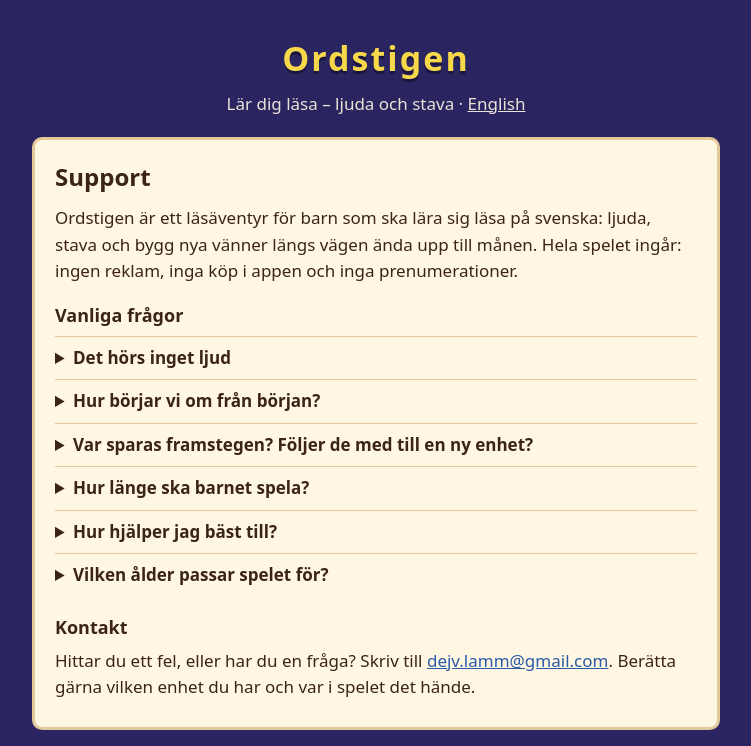
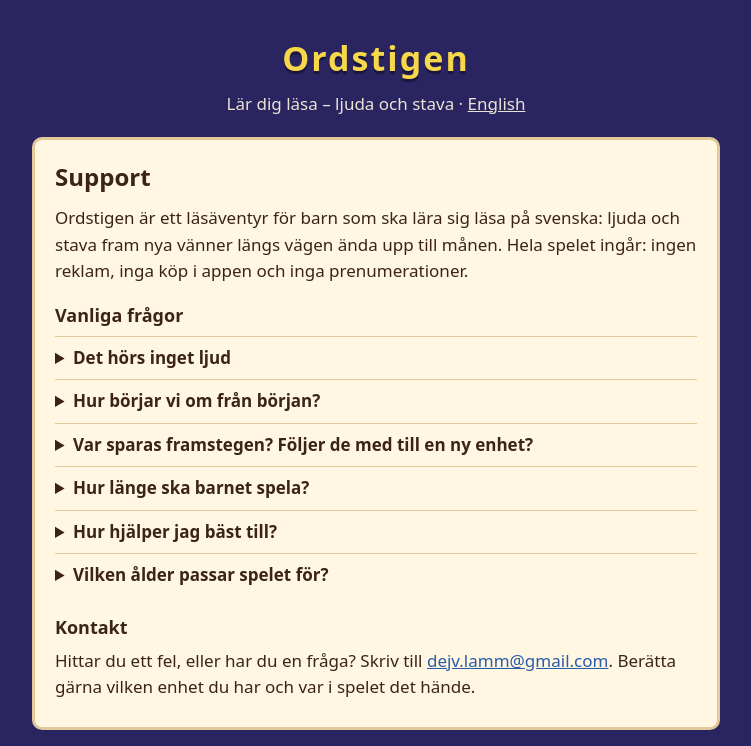
Before and after one commit to dejvlamm/ordstigen-site, a plain HTML site: page index.html in a window 1280 px wide. Shown: the top 746 px of the page, without its empty margins (264-1015 px from the left). Drawn offline with Linux system fonts and the light colour scheme.

Commit message:
Support page: ljuda och stava fram

```diff
--- a/index.html
+++ b/index.html
@@ -14,7 +14,7 @@
   <main>
     <section lang="sv">
       <h2>Support</h2>
-      <p>Ordstigen är ett läsäventyr för barn som ska lära sig läsa på svenska: ljuda, stava och bygg nya vänner längs vägen ända upp till månen. Hela spelet ingår: ingen reklam, inga köp i appen och inga prenumerationer.</p>
+      <p>Ordstigen är ett läsäventyr för barn som ska lära sig läsa på svenska: ljuda och stava fram nya vänner längs vägen ända upp till månen. Hela spelet ingår: ingen reklam, inga köp i appen och inga prenumerationer.</p>
       <h3>Vanliga frågor</h3>
       <details><summary>Det hörs inget ljud</summary>
         <p>Höj volymen med knapparna på sidan av enheten. Spelet ska höras även när ljudlöst-läget är på. Hör du fortfarande inget: stäng appen helt (svep upp den i appväxlaren) och öppna den igen.</p></details>
```
